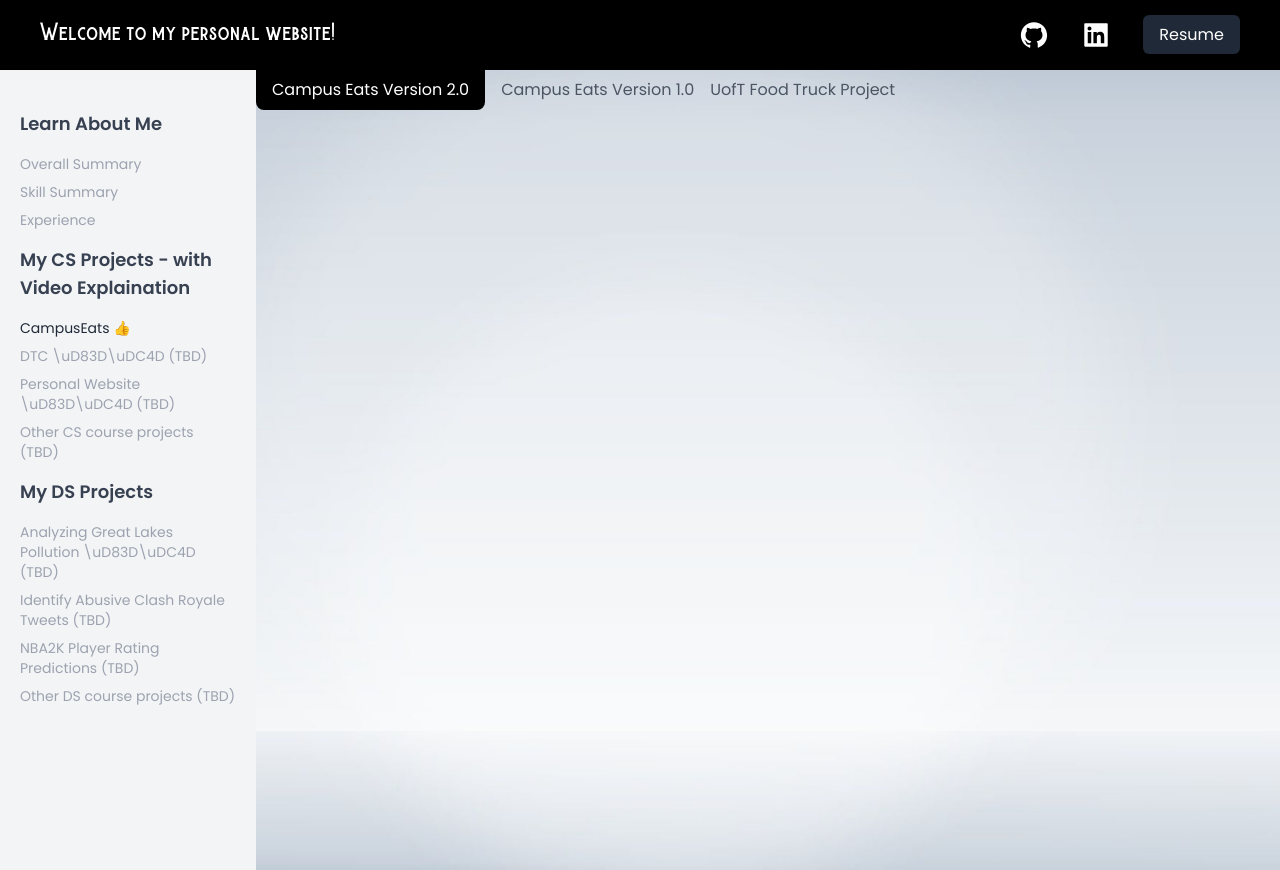
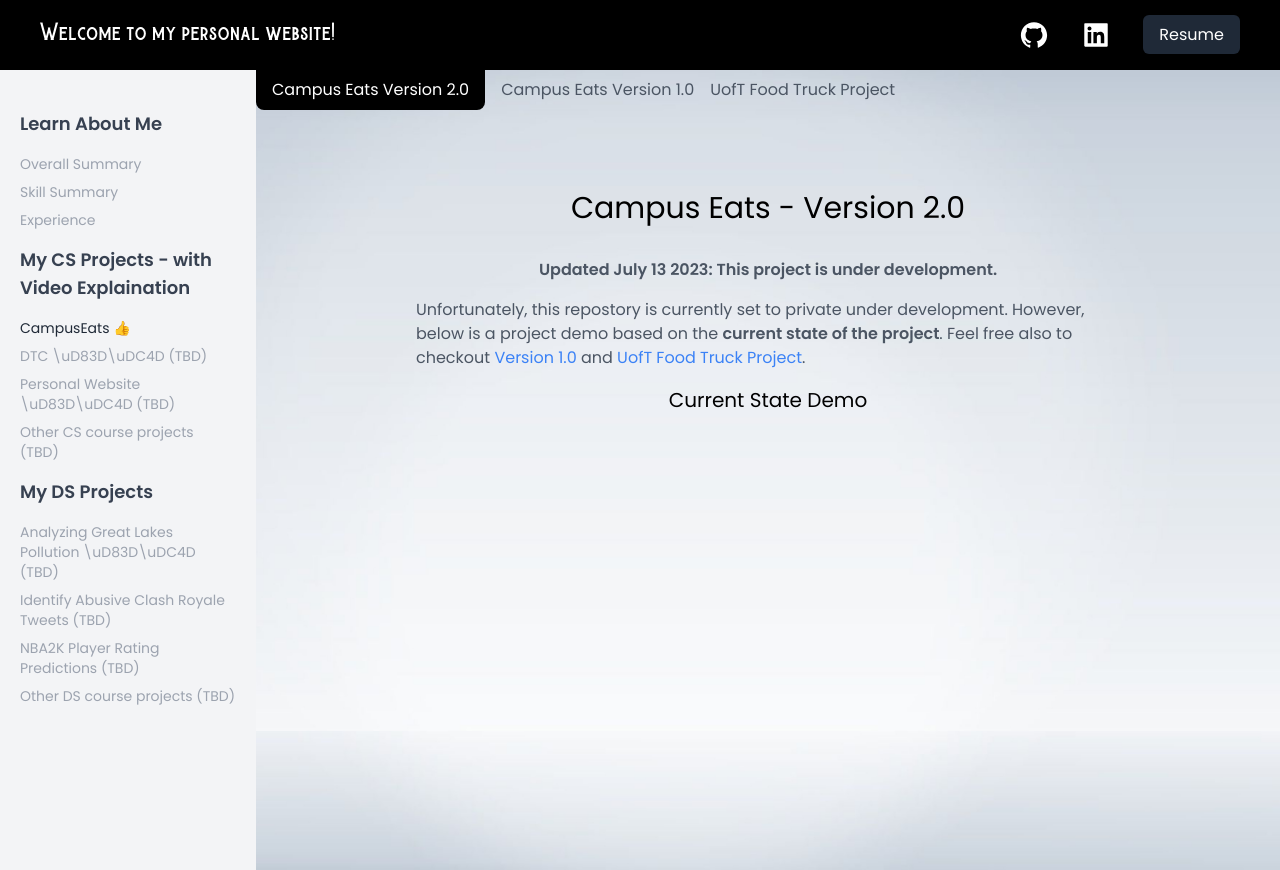
Before and after one commit to Yuanxyyds/MyPersonalWebsite, a Next.js app: page /project-campusEats in a window 1280 px wide. Built offline with nearby package versions, Linux system fonts and the light colour scheme.

Commit message:
feat: add campus Eats 2.0

```diff
--- a/src/app/experience/page.tsx
+++ b/src/app/experience/page.tsx
@@ -19,7 +19,7 @@ export default function ExperienceContent() {
                                 <p className=' text-white text-xs mr-3 ml-10 text-right mt-2'> - Teaching the ideas of solving tough math/computer science/physics questions to high school students. </p>
                                 <p className=' text-white text-xs mr-3 ml-10 text-right mt-1'> - Assisting students in finding useful study methods to enhance academic performance. </p>
                             </div>
-                            <Link href='#' className='right-link1'> Link</Link>
+                            {/*<Link href='#' className='right-link1'> Link</Link>*/}
                         </div>
                         <div className=' experience-container'>
                             <h1 className=' experience-header2 text-center mt-1'>Sep 2020 - Jan 2021</h1>
@@ -42,7 +42,7 @@ export default function ExperienceContent() {
                                 <p className=' text-white text-xs mr-3 ml-10 text-right mt-1'> - Organizing weekly activities, managing members & departments, and making plans about club development. </p>
                                 <p className=' text-white text-xs mr-3 ml-10 text-right mt-1'> - Early startup business planning, business model testing, UX survey. </p>
                             </div>
-                            <Link href='#' className='right-link2'> Link</Link>
+                            {/* <Link href='#' className='right-link2'> Link</Link> */}
                         </div>
                         <div className=' experience-container'>
                             <h1 className=' experience-header4 text-center mt-1'>Jun 2022 - Current</h1>
@@ -53,7 +53,7 @@ export default function ExperienceContent() {
                                 <p className=' text-white text-xs ml-3 mr-10 mt-1'> - Version 2: Rebuild website using ReactJS (NextJS) and Tailwind CSS </p>
                                 <p className=' text-white text-xs ml-3 mr-10 mt-1'> - Write functional JavaScript and Djongo API</p>
                             </div>
-                            <Link href='#' className='left-link2'> Link</Link>
+                            {/* <Link href='#' className='left-link2'> Link</Link> */}
                         </div>
                         <div className=' experience-container'>
                             <h1 className=' experience-header5 text-center mt-1'>Feb 2023 - May 2023</h1>
@@ -65,7 +65,7 @@ export default function ExperienceContent() {
                                 <p className=' text-white text-xs mr-3 ml-10 text-right mt-1'> - Build Prediction Model and Interactive visual plots </p>
                                 <p className=' text-white text-xs mr-3 ml-10 text-right mt-1'> - Build Rmarkdown website for project report</p>
                             </div>
-                            <Link href='#' className='right-link3'> Link</Link>
+                            {/* <Link href='#' className='right-link3'> Link</Link> */}
                         </div>
                         <div className=' experience-container'>
                             <h1 className=' experience-header6 text-center mt-1'>May 2023 - Current</h1>
@@ -77,7 +77,7 @@ export default function ExperienceContent() {
                                 <p className=' text-white text-xs ml-3 mr-10 mt-1'> - Participate in Figma UI design</p>
                                 <p className=' text-white text-xs ml-3 mr-10 mt-1'> - Project Lead, teach and assign weekly tasks to team members</p>
                             </div>
-                            <Link href='#' className='left-link3'> Link</Link>
+                            <Link href='/project-campusEats' className='left-link3'> Link</Link>
                         </div>
                         <div className=' experience-container'>
                             <h1 className=' experience-header7 text-center mt-1'>May 2023 - May 2024</h1>
@@ -89,7 +89,7 @@ export default function ExperienceContent() {
                                 <p className=' text-white text-xs mr-3 ml-10 text-right mt-1'> - Experienced using Google Cloud Console</p>
                                 <p className=' text-white text-xs mr-3 ml-10 text-right mt-1'> - Good understanding in gradle/Xcode building</p>
                             </div>
-                            <Link href='#' className='right-link4'> Link</Link>
+                            {/* <Link href='#' className='right-link4'> Link</Link> */}
                         </div>
 
                     </section>
--- a/src/app/project-campusEats/page.tsx
+++ b/src/app/project-campusEats/page.tsx
@@ -31,6 +31,17 @@ export default function CampusEatsContent() {
                     <button className='ml-4 text-gray-600' onClick={() => handleTabChange('campusEats1')}> Campus Eats Version 1.0</button>
                     <button className='ml-4 text-gray-600' onClick={() => handleTabChange('uoft-FoodTruck')}> UofT Food Truck Project</button>
                 </nav>
+                <section className=' center-section px-40 py-20'>
+                    <h1 className=' text-3xl'> Campus Eats - Version 2.0 </h1>
+                    <p className='text-gray-600 mt-8'>
+                        <strong> Updated July 13 2023: This project is under development.</strong>
+                    </p>
+                    <p className='text-gray-600 mt-4'>
+                        Unfortunately, this repostory is currently set to private under development. However, below is a project demo based on the <strong> current state of the project</strong>. Feel free also to checkout <a onClick={() => handleTabChange('campusEats1')} className=' text-blue-500 cursor-pointer'>Version 1.0</a> and <a onClick={() => handleTabChange('project-campusEats')} className=' text-blue-500 cursor-pointer'>UofT Food Truck Project</a>.
+                    </p>
+                    <h2 className=' text-xl my-4'> Current State Demo </h2>
+                    <ReactPlayer url='https://www.youtube.com/watch?v=7Bg82R61Dfk' />
+                </section>
             </CommonComponent>
         );
 
```
